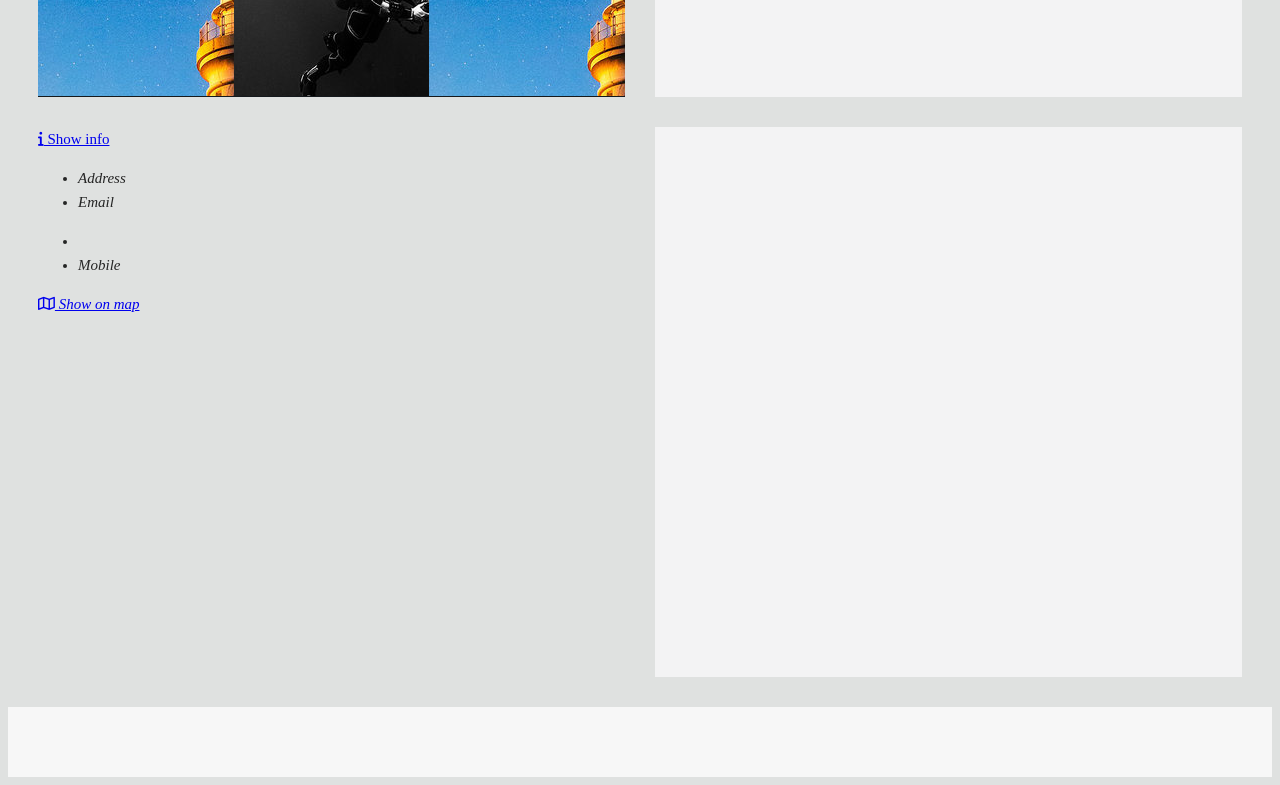
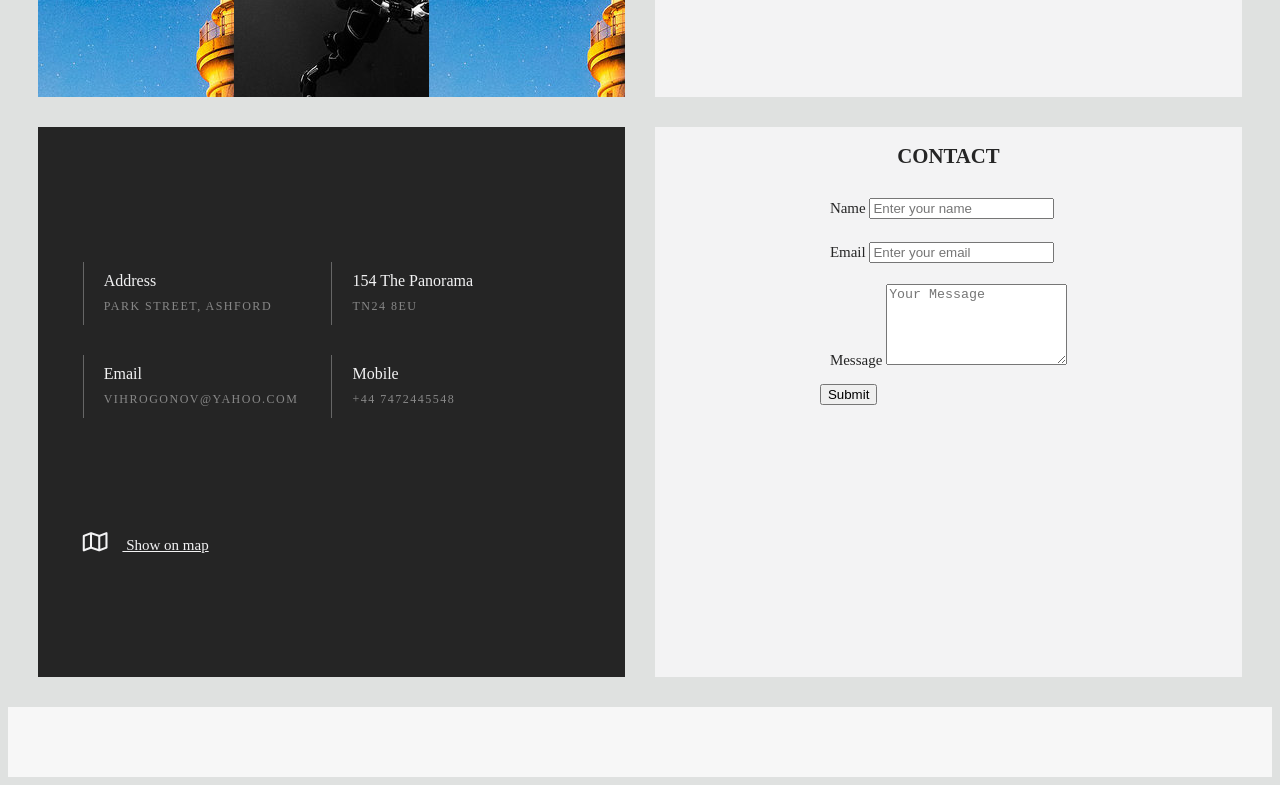
Before and after one commit to AtanasVihrogonov/Old-PP, a website: page index.html in a window 1280 px wide. Shown: the part 1652-2437 px from the top of the page. Drawn offline with Linux system fonts and the light colour scheme; files that its build step writes are made by us from their sources.

Commit message:
Create and Style contact form

```diff
--- a/index.html
+++ b/index.html
@@ -96,6 +96,10 @@
           <section class="box img">
             <div class="img__item">
               <img src="/img/rsz_profile-pic.jpg" alt="profile-pic" />
+            </div>
+            <div class="heading">
+              <h2>Most ricent works</h2>
+              <i class="fas fa-angle-double-down"></i>
             </div>
           </section>
 
@@ -300,45 +304,73 @@
             </div>-->
           </section>
 
-          <section class="box"></section>
+          <section class="box">
+            <div class="heading">
+              <h2>Skills</h2>
+            </div>
+          </section>
 
-          <section class="box-contrnt box-contact-info">
-						<div class="flex-box no-gutter">
-							<div class="col-sm-12">
-								<div class="contact-info">
+          <section class="box contact">
               <!-- Show Info Button -->
-									<a href="#" class="show-info-link"><i class="fa fa-info"></i> Show info</a>
+              <!-- <a href="#" class="show__info-link"><i class="fa fa-info"></i> Show info</a> -->
               <!-- <div id="map" style="height: 550px;"></div> -->
-									<address class="contact-info-wrapper pd-exlarge-sm pd-large-xs">
+            <div class="contact__wrapper">
+              <div class="contact__address">
               <ul class="list-unstyled">
                 <li class="contact-group">
                   <span class="adr-heading">Address</span>
-											  <span class="adr-info"></span>
+                  <span class="adr-info">Park street, Ashford</span>
                 </li>
                 <li class="contact-group">
                   <span class="adr-heading">Email</span>
-											  <span class="adr-info"></span>
+                  <span class="adr-info">vihrogonov@yahoo.com</span>
                 </li>
               </ul>
 
               <ul class="list-unstyled">
                 <li class="contact-group">
-											  <span class="adr-heading"></span>
-											  <span class="adr-info"></span>
+                  <span class="adr-heading">154 The Panorama</span>
+                  <span class="adr-info">TN24 8EU</span>
                 </li>
                 <li class="contact-group">
                   <span class="adr-heading">Mobile</span>
-											  <span class="adr-info"></span>
+                  <span class="adr-info">+44 7472445548</span>
                 </li>
               </ul>
+            </div>
+              <div>
                 <a href="#" class="show-map"><i class="fa fa-map-o"></i> Show on map</a>
-									</address>
-								</div>
               </div>
             </div>
           </section>
 
-          <section class="box"></section>
+            <section class="box content">
+              <div class="contact-form">
+                <div class="heading">
+                  <h2>Contact</h2>
+                </div>
+                <form role="form" class="form" data-toggle="validator" >
+                  <!-- Name -->
+                  <div class="form-group">
+                    <label for="name">Name</label>
+                    <input type="text" name="name" id="name" class="form-control" placeholder="Enter your name" required>
+                  </div>
+                  <!-- Email -->
+                  <div class="form-group">
+                    <label for="email">Email</label>
+                    <input type="email" name="email" id="email" class="form-control" placeholder="Enter your email" required>
+                  </div>
+                  <!-- Message -->
+                  <div class="form-group">
+                    <label for="message">Message</label>
+                    <textarea class="form-control" name="message" id="message" rows="5" placeholder="Your Message" required></textarea>
+                  </div>
+                  <button type="submit" id="form-submit" class="btn btn-skin pull-right">Submit</button>
+                </form>
+              </div>
+            </section>
+
+
 
       </div>
 
--- a/scss/base/_typography.scss
+++ b/scss/base/_typography.scss
@@ -10,6 +10,12 @@ h1 {
   margin-bottom: 1rem;
 }
 
+h2 {
+  text-transform: uppercase;
+  font-weight: 900;
+  font-size: 1.3rem;
+}
+
 h3 {
   margin: 0;
   font-weight: 100;
--- a/scss/components/_buttons.scss
+++ b/scss/components/_buttons.scss
@@ -22,6 +22,7 @@
     color: $secondary-color;
      border: 1px solid $primary-color;
     background-color: rgba($color: #000000, $alpha: 1);
+    transition: all ease-in-out .3s;
   }
   &--secondary:hover {
     background-color: transparent;
@@ -34,6 +35,7 @@
   }
 
   &--primary {
+    transition: all ease-in-out .3s;
     color:  $primary-color;
     border: 1px solid $primary-color;
   }
--- /dev/null
+++ b/scss/components/_info.scss
@@ -0,0 +1,77 @@
+/* =====================
+  Info + Contact
+==================*/
+.contact {
+  background-color: $primary-color;
+  &__address {
+    display: flex;
+  }
+
+  &__wrapper {
+    display: flex;
+    justify-content: center;
+    width: 95%;
+    max-width: 900px;
+    margin: 0 auto;
+    height: 100%;
+    flex-wrap: wrap;
+    flex-direction: column;
+    padding: 0 30px;
+
+    .list-unstyled {
+      padding: 0;
+      list-style: none;
+      width: 50%;
+
+      .contact-group {
+        // display: block;
+        margin-bottom: 30px;
+        padding: 7px 0 7px 20px;
+        border-left: 1px solid #666;
+        .adr-heading {
+          color: $secondary-color;
+          display: block;
+          font-size: 16px;
+        }
+
+        .adr-info {
+          font-size: 12px;
+          letter-spacing: 1.5px;
+          text-transform: uppercase;
+          color: #888;
+        }
+      }
+    }
+
+    .show-map {
+      display: block;
+      bottom: 1px;
+      color: $secondary-color;
+      i {
+        display: inline-block;
+        padding-top: 18px;
+        padding-right: 15px;
+        font-size: 22px;
+      }
+    }
+  }
+}
+
+.content {
+  .contact-form {
+    display: flex;
+    flex-direction: column;
+    align-items: center;
+    justify-content: center;
+
+    .heading {
+
+    }
+
+    .form {
+      .form-group {
+        padding: 10px;
+      }
+    }
+  }
+}
--- a/scss/components/_portfolio.scss
+++ b/scss/components/_portfolio.scss
@@ -1,7 +1,7 @@
 .portfolio {
   &__wrapper {
     background: #c7d7e7;
-    border-bottom: 1px solid #15191d;
+    // border-bottom: 1px solid #15191d;
     display: grid;
     grid-template-rows: repeat(2, 1fr);
     grid-template-columns: repeat(3, 1fr);
--- a/scss/components/_profile.scss
+++ b/scss/components/_profile.scss
@@ -2,10 +2,23 @@
   display: flex;
   align-items: center;
   justify-content: center;
+  flex-direction: column;
   &__item {
     img {
+      width: 350px;
+      height: 350px;
       border: 5px inset $third-color;
       border-radius: 30px 10px 30px 10px;
+    }
+  }
+
+  .heading {
+    display: flex;
+    align-items: center;
+    justify-content: space-around;
+    h2 {
+      margin: 25px 15px ;
+      line-height: 1.5rem;
     }
   }
 }
@@ -31,15 +44,15 @@
     transform: scale(0.95);
   }
 
-  .heading {
-    h2:after {
-      position: absolute;
-      content: '';
-      width: 40px;
-      height: 4px;
-      background: $third-color;
-      top: 60px;
-      left: 0;
-    }
-  }
+  // .heading {
+  //   h2:after {
+  //     position: absolute;
+  //     content: '';
+  //     width: 40px;
+  //     height: 4px;
+  //     background: $third-color;
+  //     top: 60px;
+  //     left: 0;
+  //   }
+  // }
 }
--- a/scss/layout/_header.scss
+++ b/scss/layout/_header.scss
@@ -17,20 +17,20 @@
     font-weight: lighter;
   }
 
-  &__text {
+  // &__text {
 
-    h1:after {
-      position: absolute;
-      content: '';
-      width: 40px;
-      height: 4px;
-      background:$third-color;
-      top: 4.8em;
-      left: 1.3em;
-      right: auto;
-      bottom: -20px;
-    }
-  }
+  //   h1:after {
+  //     position: absolute;
+  //     content: '';
+  //     width: 40px;
+  //     height: 4px;
+  //     background:$third-color;
+  //     top: 4.8em;
+  //     left: 1.3em;
+  //     right: auto;
+  //     bottom: -20px;
+  //   }
+  // }
 
   &__content {
     margin-left: 3rem;
--- a/scss/main.scss
+++ b/scss/main.scss
@@ -12,6 +12,8 @@
 @import 'components/social'; // social media style
 @import 'components/profile'; //
 @import 'components/portfolio'; //
+@import 'components/info'; //
+
 // @import 'components/main'; // main
 // @import 'components/boxes'; // boxes
 // @import 'components/popup'; // popup
```
Also changed, not shown: docs/css/main.css. Lines whose indentation alone changed are shown as unchanged.
